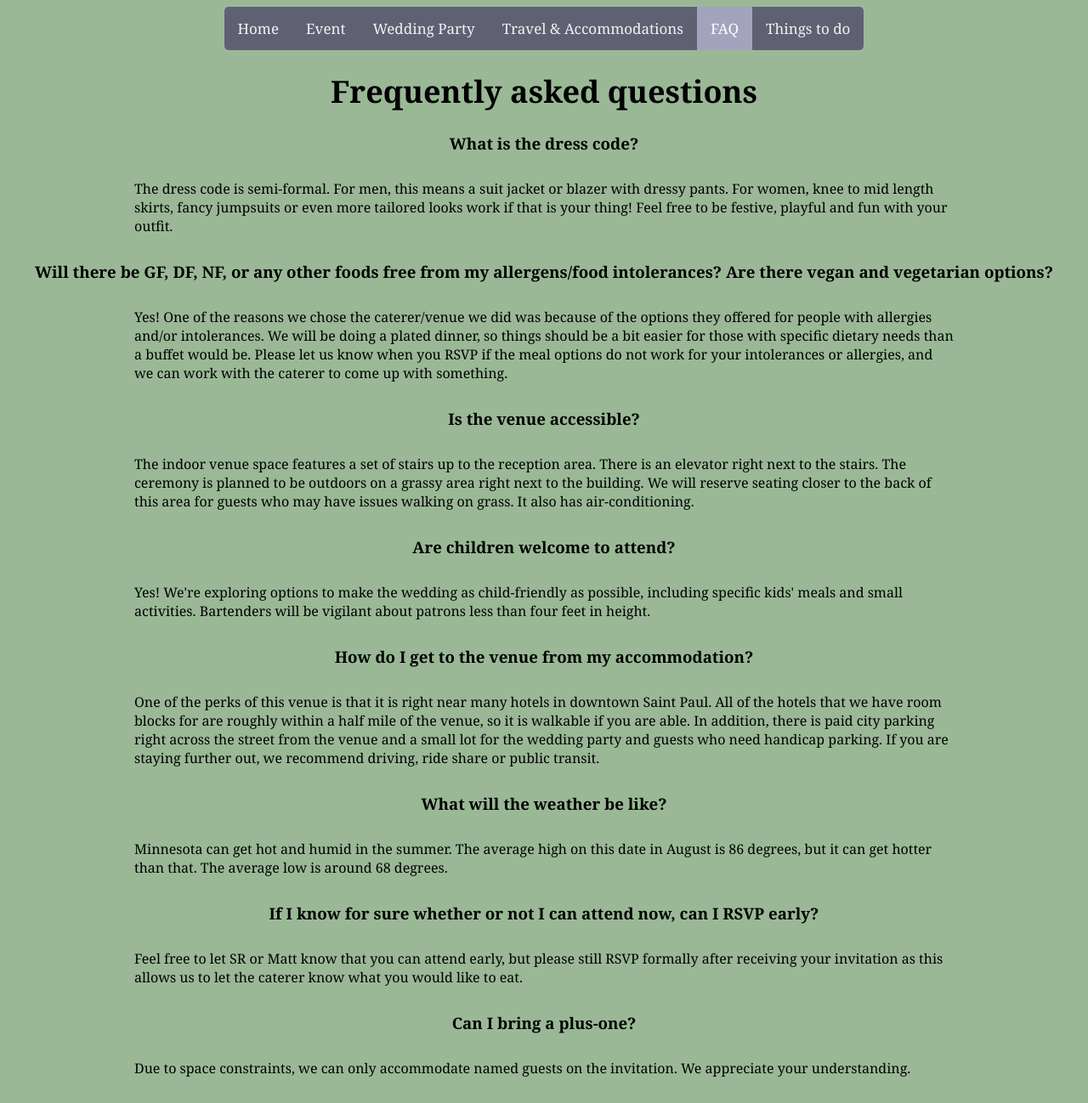
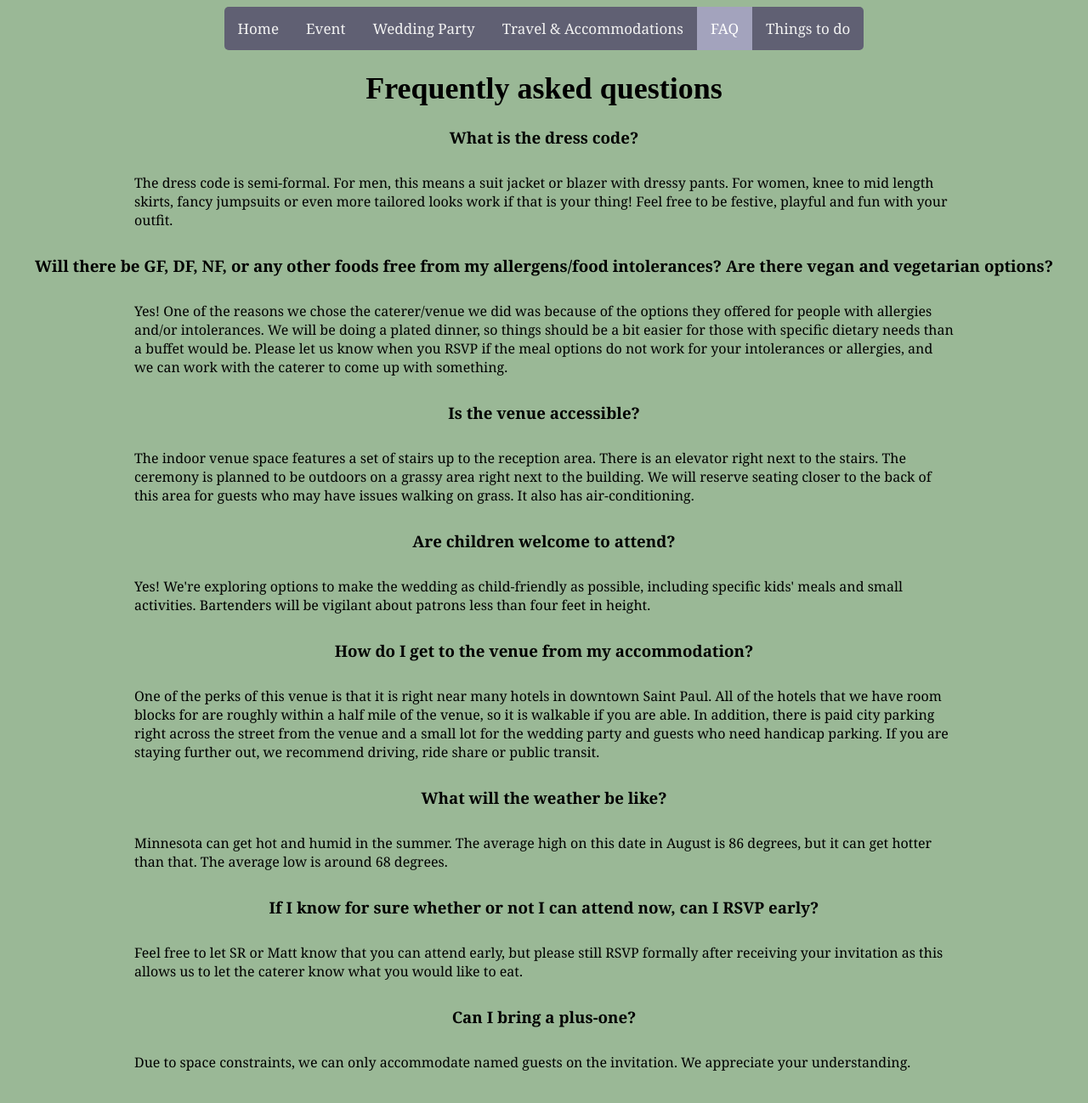
Before and after one commit to rutiglianom/rutiglianom.github.io, a PHP site: page /Pages/FAQ.html in a window 1280 px wide. Shown: the whole page at 85% size. After the commit the page ends 1260 px from the top, so only its background shows below. Run offline with PHP 8.4, Linux system fonts and the light colour scheme; some web fonts are replaced.

Commit message:
Experimenting with web fonts

```diff
--- a/style.css
+++ b/style.css
@@ -1,10 +1,15 @@
+@font-face {
+  font-family: aireRoman;
+  src: url(Fonts/air-roman.woff);
+}
+
 body {
   background-color: #9ab896;
 }
 
 h1 {
 	text-align: center;
-  	font-family: "Georgia", Georgia, serif;
+  	font-family: aireRoman;
   	font-size: 36px;
 }
 h2 {
```
Also changed, not shown: Fonts/aire-roman.woff (added), 3 other files.
